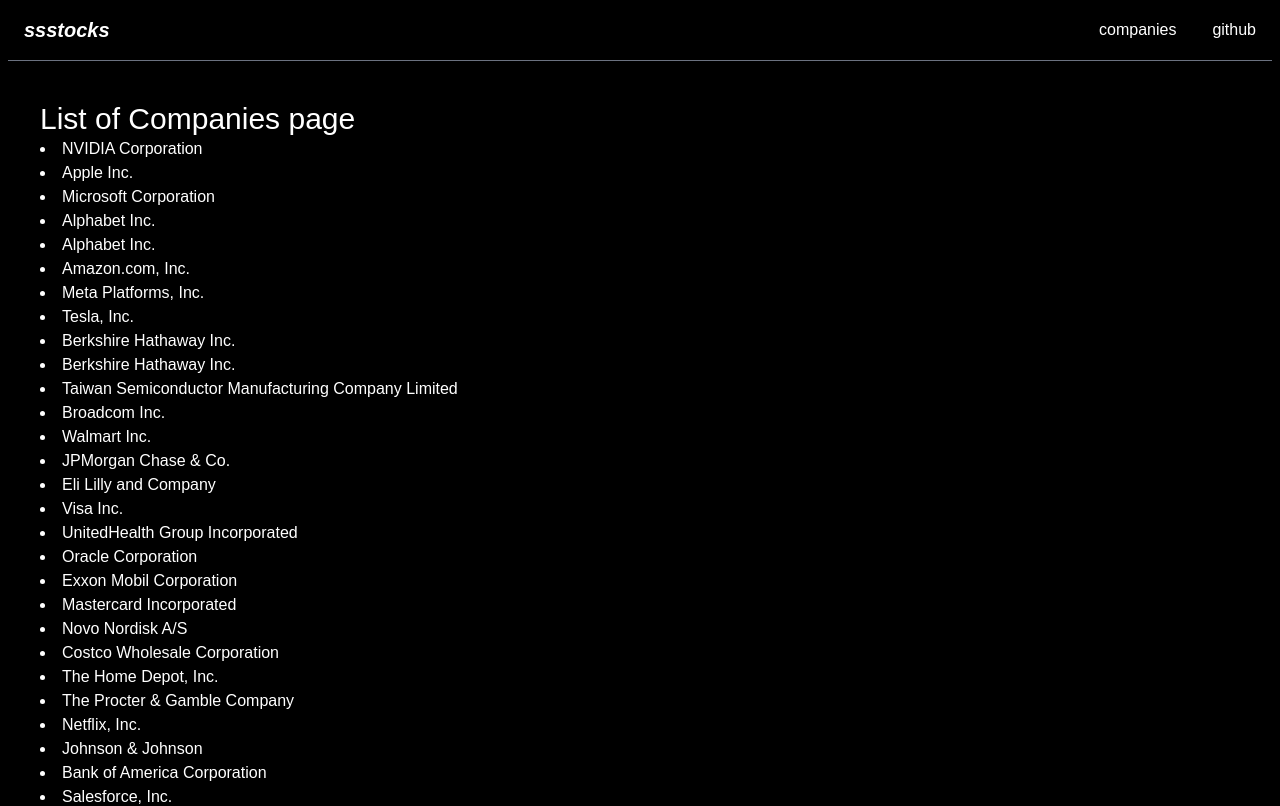
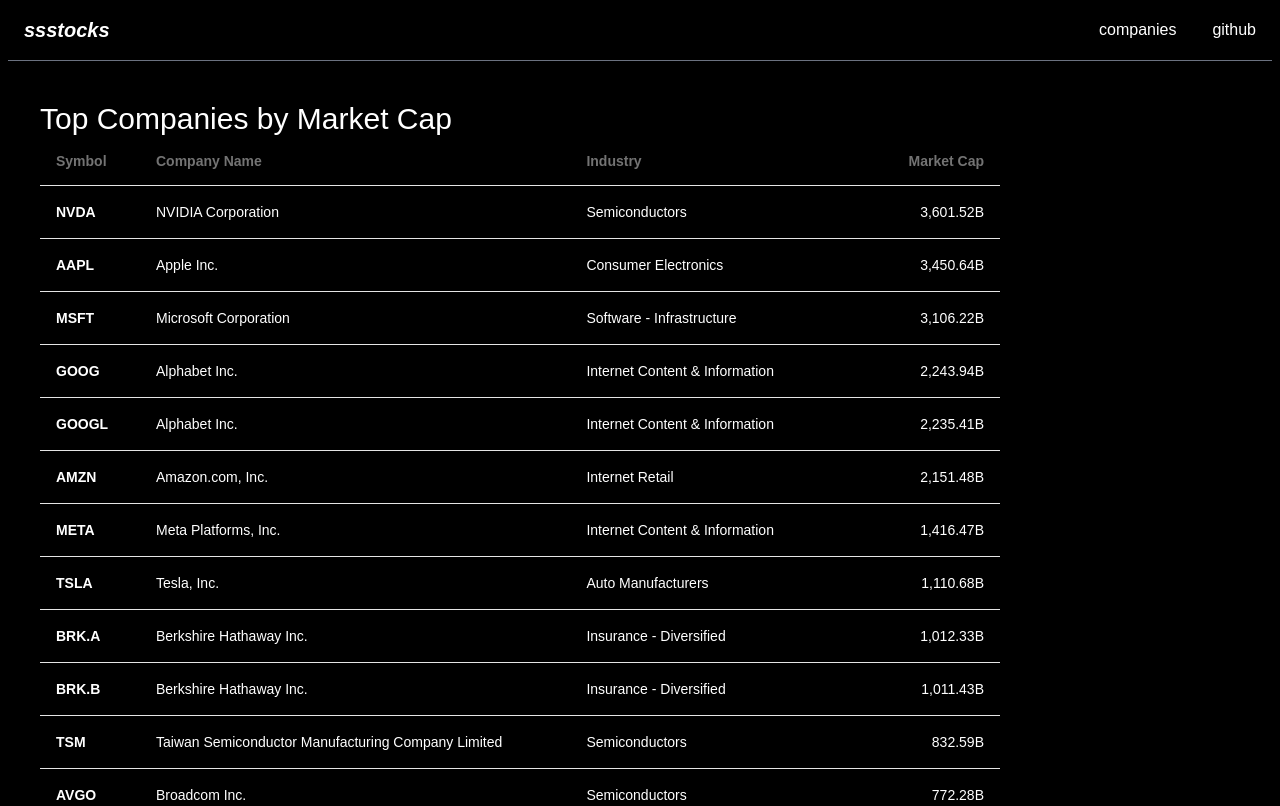
Before and after one commit to PrateekTh/ssstocks, a Next.js app: page /companies in a window 1280 px wide. Shown: the top 806 px of the page. Built offline with nearby package versions, Linux system fonts and the light colour scheme.

Commit message:
Add Top Companies & Table UI Component

```diff
--- /dev/null
+++ b/app/companies/C_TableRow.tsx
@@ -0,0 +1,32 @@
+"use client"
+
+import React from 'react'
+import {
+    TableCell,
+    TableRow,
+} from "@/components/ui/table"
+import companyDetails from '@/types/companyDetails'
+import { useRouter } from 'next/navigation'
+
+function C_TableRow(
+    {company, key} : {
+        company: companyDetails,
+        key:string
+    }
+) {
+    const router = useRouter();
+    function handleRowClick(symbol: string){
+        router.push("/companies/" + company.symbol)
+        console.log(symbol)
+    }
+    return (
+        <TableRow key={key} className='cursor-pointer duration-300 hover:text-teal-400' onClick={() => handleRowClick(company.symbol)}>
+            <TableCell className="font-bold">{company.symbol}</TableCell>
+            <TableCell> {company.name}</TableCell>
+            <TableCell> {company.industry}</TableCell>
+            <TableCell className="text-right">{company.marketCap}</TableCell>
+        </TableRow>
+    )
+}
+
+export default C_TableRow
--- a/app/companies/[company]/page.tsx
+++ b/app/companies/[company]/page.tsx
@@ -1,12 +1,12 @@
-import React from 'react'
 
-function CompanyPage({params}: {params: {company:string}}) {
+async function CompanyPage({params}: {params: {company:string}}) {
 
+    const urlParams = await params;
 
     return (
         <div className='flex p-5 md:p-10 mx-auto w-screen'>
             <div className='text-3xl'>
-                Individual Company Details Page for {params.company}
+                Individual Company Details Page for {urlParams.company}
             </div>
         </div>
     )
--- a/app/companies/page.tsx
+++ b/app/companies/page.tsx
@@ -1,18 +1,40 @@
 import React from 'react'
 import { getAllCompanies } from '@/actions/actions'
+import {
+    Table,
+    TableBody,
+    TableCaption,
+    TableCell,
+    TableHead,
+    TableHeader,
+    TableRow,
+} from "@/components/ui/table"
+import C_TableRow from './C_TableRow';
+import companyDetails from '@/types/companyDetails';
 
 async function CompanyList() {
 
-    const companyData: {symbol: string, name:string, industry:string, marketCap:string}[] = await getAllCompanies();
+    const companyData: companyDetails[] = await getAllCompanies();
 
     return (
-        <div className='p-5 md:p-10 mx-auto w-screen'>
+        <div className='p-5 md:p-10 mx-auto'>
             <div className='text-3xl'>
-                List of Companies page
+                Top Companies by Market Cap
             </div>
-            <div>
-                {companyData.map((company)=> <li>{company.name}</li> )}
-            </div>
+            <Table className='md:w-4/5'>
+                <TableCaption>A list of your recent invoices.</TableCaption>
+                <TableHeader>
+                    <TableRow>
+                        <TableHead className="w-[100px]">Symbol</TableHead>
+                        <TableHead>Company Name</TableHead>
+                        <TableHead>Industry</TableHead>
+                        <TableHead className="text-right">Market Cap</TableHead>
+                    </TableRow>
+                </TableHeader>
+                <TableBody>
+                    {companyData.map((company)=> <C_TableRow key={company.symbol} company={company} />)}
+                </TableBody>
+            </Table>
         </div>
   )
 }
--- /dev/null
+++ b/components/ui/table.tsx
@@ -0,0 +1,118 @@
+"use client"
+import * as React from "react"
+
+import { cn } from "@/lib/utils"
+
+const Table = React.forwardRef<
+  HTMLTableElement,
+  React.HTMLAttributes<HTMLTableElement>
+>(({ className, ...props }, ref) => (
+  <div className="relative w-full overflow-auto">
+    <table
+      ref={ref}
+      className={cn("w-full caption-bottom text-sm", className)}
+      {...props}
+    />
+  </div>
+))
+Table.displayName = "Table"
+
+const TableHeader = React.forwardRef<
+  HTMLTableSectionElement,
+  React.HTMLAttributes<HTMLTableSectionElement>
+>(({ className, ...props }, ref) => (
+  <thead ref={ref} className={cn("[&_tr]:border-b", className)} {...props} />
+))
+TableHeader.displayName = "TableHeader"
+
+const TableBody = React.forwardRef<
+  HTMLTableSectionElement,
+  React.HTMLAttributes<HTMLTableSectionElement>
+>(({ className, ...props }, ref) => (
+  <tbody
+    ref={ref}
+    className={cn("[&_tr:last-child]:border-0", className)}
+    {...props}
+  />
+))
+TableBody.displayName = "TableBody"
+
+const TableFooter = React.forwardRef<
+  HTMLTableSectionElement,
+  React.HTMLAttributes<HTMLTableSectionElement>
+>(({ className, ...props }, ref) => (
+  <tfoot
+    ref={ref}
+    className={cn(
+      "border-t bg-muted/50 font-medium [&>tr]:last:border-b-0",
+      className
+    )}
+    {...props}
+  />
+))
+TableFooter.displayName = "TableFooter"
+
+const TableRow = React.forwardRef<
+  HTMLTableRowElement,
+  React.HTMLAttributes<HTMLTableRowElement>
+>(({ className, ...props }, ref) => (
+  <tr
+    ref={ref}
+    className={cn(
+      "border-b transition-colors hover:bg-muted/20 data-[state=selected]:bg-muted",
+      className
+    )}
+    {...props}
+  />
+))
+TableRow.displayName = "TableRow"
+
+const TableHead = React.forwardRef<
+  HTMLTableCellElement,
+  React.ThHTMLAttributes<HTMLTableCellElement>
+>(({ className, ...props }, ref) => (
+  <th
+    ref={ref}
+    className={cn(
+      "h-12 font-bold px-4 text-left align-middle text-muted-foreground [&:has([role=checkbox])]:pr-0",
+      className
+    )}
+    {...props}
+  />
+))
+TableHead.displayName = "TableHead"
+
+const TableCell = React.forwardRef<
+  HTMLTableCellElement,
+  React.TdHTMLAttributes<HTMLTableCellElement>
+>(({ className, ...props }, ref) => (
+  <td
+    ref={ref}
+    className={cn("p-2 md:p-4 align-middle [&:has([role=checkbox])]:pr-0", className)}
+    {...props}
+  />
+))
+TableCell.displayName = "TableCell"
+
+const TableCaption = React.forwardRef<
+  HTMLTableCaptionElement,
+  React.HTMLAttributes<HTMLTableCaptionElement>
+>(({ className, ...props }, ref) => (
+  <caption
+    ref={ref}
+    className={cn("mt-4 text-sm text-muted-foreground", className)}
+    {...props}
+  />
+))
+TableCaption.displayName = "TableCaption"
+
+export {
+  Table,
+  TableHeader,
+  TableBody,
+  TableFooter,
+  TableHead,
+  TableRow,
+  TableCell,
+  TableCaption,
+}
--- /dev/null
+++ b/types/companyDetails.tsx
@@ -0,0 +1,6 @@
+export default interface companyDetails{
+    symbol: string,
+    name:string,
+    industry:string,
+    marketCap:string
+}
```
